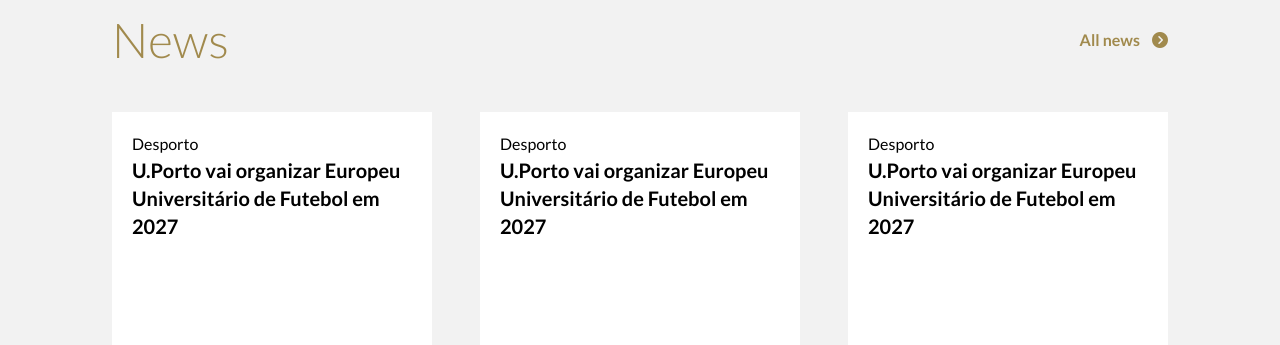
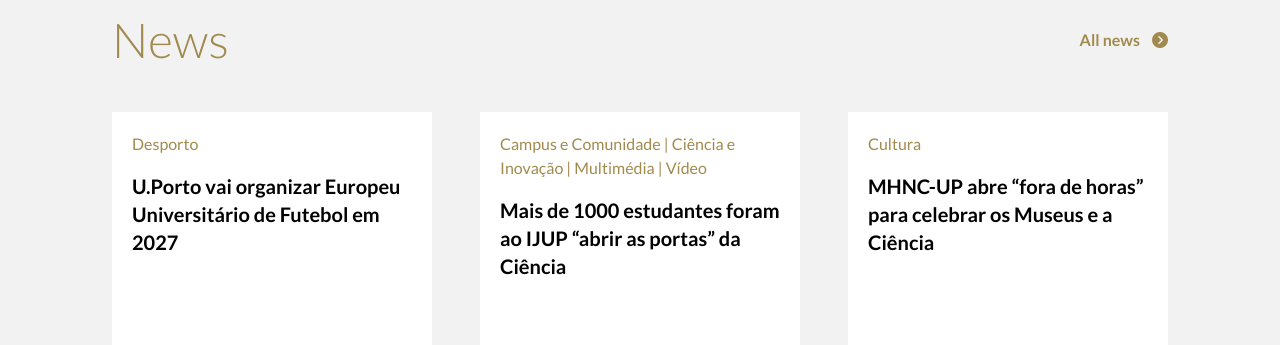
Before and after one commit to IGIRANEZAJosue/cloning-gate, a website: page index.html in a window 1280 px wide. Shown: the part 1540-1885 px from the top of the page. Drawn offline with Linux system fonts and the light colour scheme.

Commit message:
Final touches - Adding images and Favicon

```diff
--- a/index.html
+++ b/index.html
@@ -3,12 +3,14 @@
 <head>
    <meta charset="UTF-8">
    <meta name="viewport" content="width=device-width, initial-scale=1.0">
+
    <link rel="stylesheet" href="https://site-assets.fontawesome.com/releases/v6.3.0/css/all.css">
    <link rel="stylesheet" href="/src/output.css">
 
+  <link rel="icon" type="image/x-icon" href="/images/favicon.png">
    <!-- <script src="https://cdn.tailwindcss.com"></script> -->
 
-   <title>Tailwind Clone</title>
+   <title>University Of Porto</title>
 </head>
 <body>
 
@@ -126,8 +128,8 @@
          <div class="flex lg:flex-row flex-col gap-6 lg:gap-12">
             <div class="flex flex-col flex-1">
                <div class="flex flex-col justify-between items-start bg-white p-5 h-[280px]">
-                  <div>
-                     <p>Desporto</p>
+                  <div class="space-y-4">
+                     <p class="text-gold">Desporto</p>
                      <h4 class="font-bold text-xl">U.Porto vai organizar Europeu Universitário de Futebol em 2027</h4>
                   </div>
                   <p>14 May 2024</p>
@@ -138,26 +140,27 @@
             </div>
             <div class="lg:flex flex-col flex-1 hidden">
                <div class="flex flex-col justify-between items-start bg-white p-5 h-[280px]">
-                  <div>
-                     <p>Desporto</p>
-                     <h4 class="font-bold text-xl">U.Porto vai organizar Europeu Universitário de Futebol em 2027</h4>
+                  <div class="space-y-4">
+                     <p class="text-gold">
+                        Campus e Comunidade | Ciência e Inovação | Multimédia | Vídeo</p>
+                     <h4 class="font-bold text-xl">Mais de 1000 estudantes foram ao IJUP “abrir as portas” da Ciência</h4>
                   </div>
                   <p>14 May 2024</p>
                </div>
                <div>
-                  <img src="https://noticias.up.pt/wp-content/uploads/2024/05/aerea-frente-edificios.jpg" alt="">
+                  <img src="https://noticias.up.pt/wp-content/uploads/2024/05/ijup-2024_31.jpg" alt="">
                </div>
             </div>
             <div class="lg:flex flex-col flex-1 hidden">
                <div class="flex flex-col justify-between items-start bg-white p-5 h-[280px]">
-                  <div>
-                     <p>Desporto</p>
-                     <h4 class="font-bold text-xl">U.Porto vai organizar Europeu Universitário de Futebol em 2027</h4>
+                  <div class="space-y-4">
+                     <p class="text-gold">Cultura</p>
+                     <h4 class="font-bold text-xl">MHNC-UP abre “fora de horas” para celebrar os Museus e a Ciência</h4>
                   </div>
                   <p>14 May 2024</p>
                </div>
                <div>
-                  <img src="https://noticias.up.pt/wp-content/uploads/2024/05/aerea-frente-edificios.jpg" alt="">
+                  <img src="https://noticias.up.pt/wp-content/uploads/2024/05/peddy-paper-mentoria-mhnc-up_02.jpg" alt="">
                </div>
             </div>
          </div>
```
Also changed, not shown: images/favicon.png (added), 1 other file.
